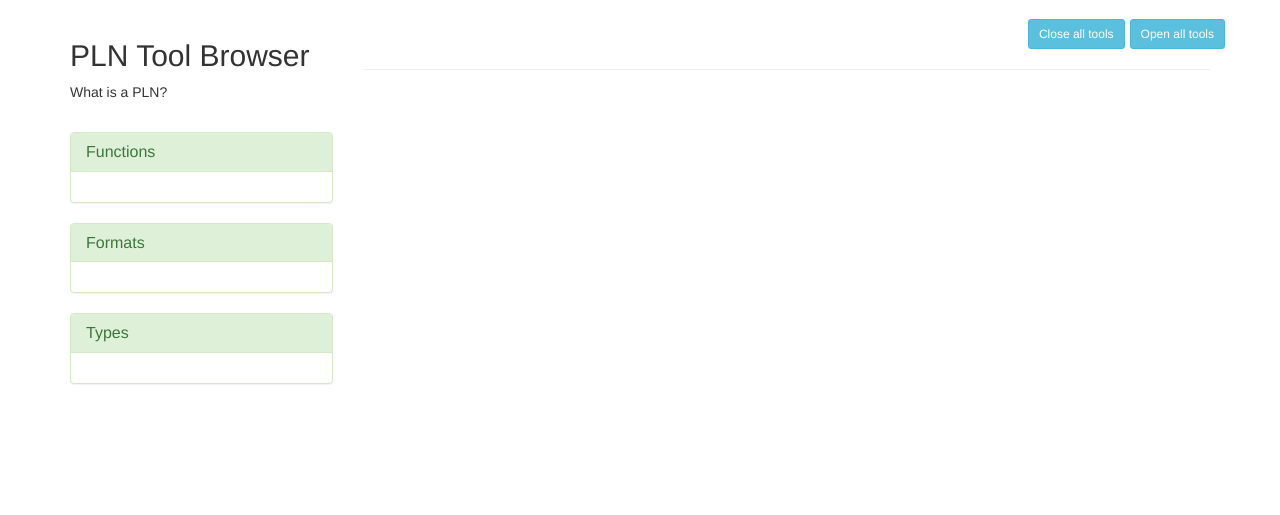
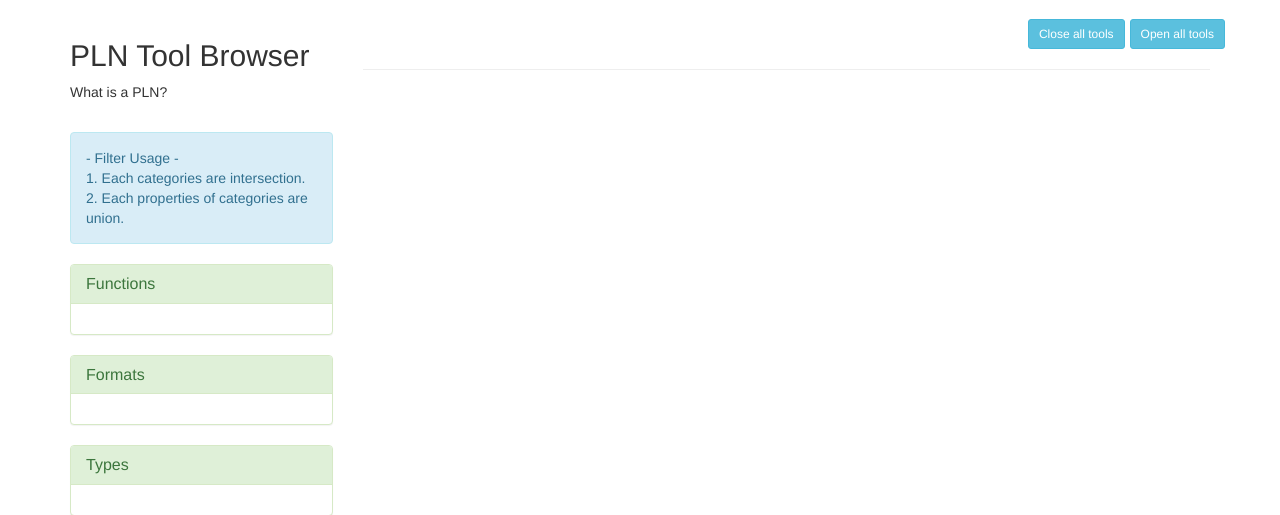
Before and after one commit to llcit/clt-pln, a Django app: page / in a window 1280 px wide. Shown: the part 51-566 px from the top of the page. Run offline with Django 3.2, Linux system fonts and the light colour scheme; data that the repository does not hold is empty; some libraries are stand-ins or nearby versions.

Commit message:
Added ImageField for icon

```diff
--- a/pln/models.py
+++ b/pln/models.py
@@ -38,6 +38,7 @@ class App(models.Model):
     name = models.CharField(max_length=255)
     description = models.TextField(null=True, blank=True)
     icon = models.CharField(max_length=255, null=True, blank=True)
+    icon_image = models.ImageField(upload_to = 'images/icon', default = 'images/icon/no-img.png')
     privacy = models.CharField(max_length=255, null=True, blank=True)
     tutorial = models.CharField(max_length=255, null=True, blank=True)
     url = models.CharField(max_length=255, null=True, blank=True)
--- a/pln/templates/pln/apps.html
+++ b/pln/templates/pln/apps.html
@@ -12,6 +12,14 @@
 <p>What is a PLN?</p>
 
 <br>
+<!-- filer usage -->
+<div class="alert alert-info">
+- Filter Usage - <br>
+1. Each categories are intersection.<br>
+2. Each properties of categories are union.<br>
+
+</div>
+
 <!-- functions -->
 <div class="panel panel-success">
   <div class="panel-heading">
```
